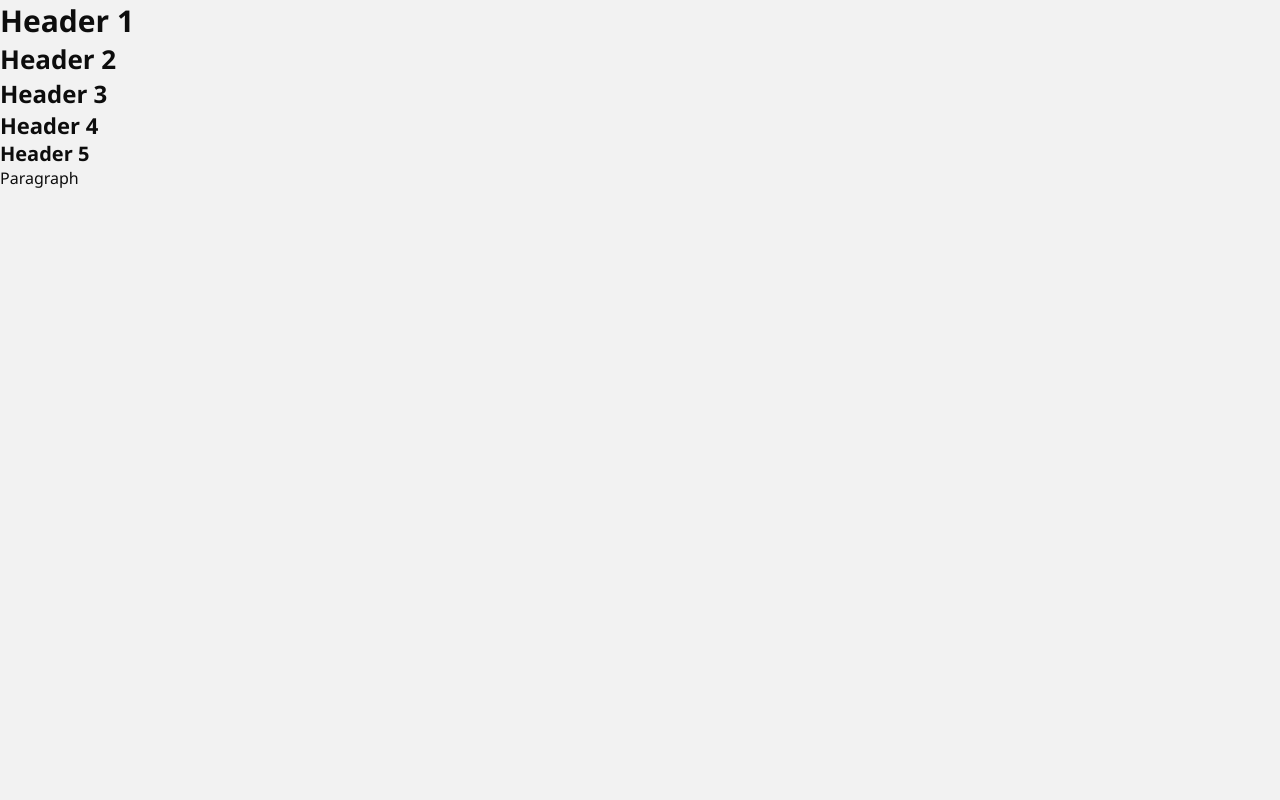
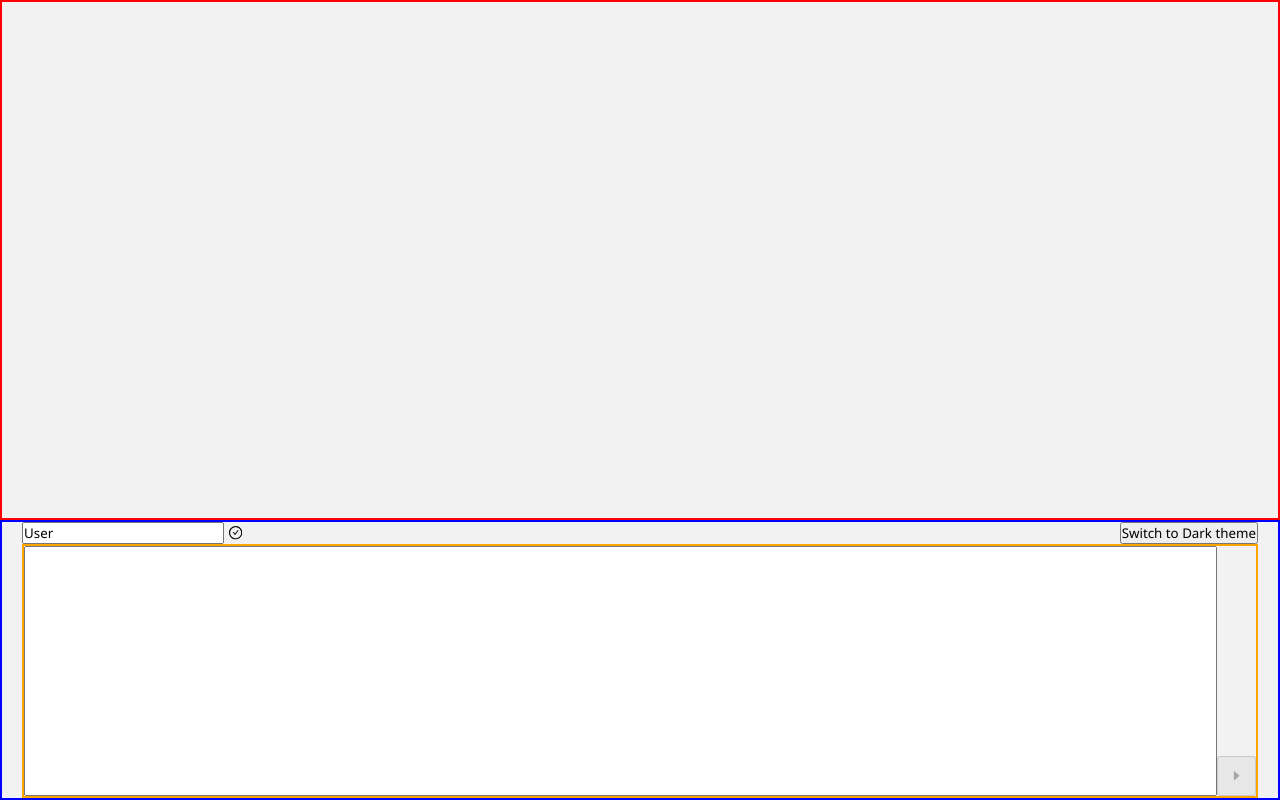
Before and after one commit to jposawa/chat-test, a React (Vite) app: page / in a window 1280 px wide. Built offline with nearby package versions, Linux system fonts and the light colour scheme.

Commit message:
Basic structure

```diff
--- a/package.json
+++ b/package.json
@@ -10,6 +10,7 @@
     "preview": "vite preview"
   },
   "dependencies": {
+    "@ant-design/icons": "^5.1.4",
     "react": "^18.2.0",
     "react-dom": "^18.2.0"
   },
--- a/src/App.jsx
+++ b/src/App.jsx
@@ -1,20 +1,76 @@
 import React from "react";
+import { CaretRightOutlined, CheckCircleOutlined } from "@ant-design/icons";
 
-import styles from './App.module.css';
+import styles from "./App.module.css";
 
 export default function App() {
-  const [activeTheme, setActiveTheme] = React.useState("mainTheme");
+  const [activeTheme, setActiveTheme] = React.useState("lightTheme");
+  const [username, setUsername] = React.useState("User");
+  const [messagesList, setMessagesList] = React.useState([]);
+  const [currentMessage, setCurrentMessage] = React.useState();
 
+  const handleThemeSwitch = () => {
+    setActiveTheme(activeTheme === "lightTheme" ? "darkTheme" : "lightTheme");
+  };
 
+  const handleNameUpdate = (event) => {
+    event.preventDefault();
+
+    const form = event.target;
+
+    setUsername(form.username.value);
+  };
+
+  const sendMessage = (event) => {
+    event.preventDefault();
+
+    const form = event.target;
+    const newMessage = form?.messageField?.value || "";
+    // form.messageField.value = "";
+    setCurrentMessage("");
+
+    setMessagesList([...messagesList, newMessage.trim()]);
+  };
 
   return (
     <div className={`${styles[activeTheme]} ${styles.mainWrapper}`}>
-      <h1>Header 1</h1>
-      <h2>Header 2</h2>
-      <h3>Header 3</h3>
-      <h4>Header 4</h4>
-      <h5>Header 5</h5>
-      <p>Paragraph</p>
+      <section className={styles.messagesList}>
+        {messagesList.map((message, index) => (
+          <p key={`msg${index}`}>
+            <b>{username}:</b> {message}
+          </p>
+        ))}
+      </section>
+
+      <section className={styles.userWrapper}>
+        <div className={styles.chatSettings}>
+          <form className={styles.userSettings} onSubmit={handleNameUpdate}>
+            <input name="username" type="text" defaultValue={username} />
+            <button type="submit">
+              <CheckCircleOutlined />
+            </button>
+          </form>
+          <button type="button" onClick={handleThemeSwitch}>
+            Switch to {activeTheme === "lightTheme" ? "Dark" : "Light"} theme
+          </button>
+        </div>
+
+        <form className={styles.messageWrapper} onSubmit={sendMessage}>
+          <textarea
+            name="messageField"
+            value={currentMessage}
+            onChange={({ target: field }) => {
+              setCurrentMessage(field?.value?.trim());
+            }}
+          ></textarea>
+          <button
+            type="submit"
+            disabled={!currentMessage || currentMessage === ""}
+          >
+            <CaretRightOutlined />
+          </button>
+        </form>
+      </section>
     </div>
   );
 }
--- a/src/App.module.css
+++ b/src/App.module.css
@@ -1,12 +1,71 @@
 .mainWrapper {
+  --defaultTransitionTime: 300ms;
+
   position: relative;
   width: 100vw;
   height: 100vh;
   color: var(--textColor);
   background: var(--bgColor);
+  transition: color var(--defaultTransitionTime) linear,
+    background var(--defaultTransitionTime) linear;
+  display: flex;
+  flex-direction: column;
+
+  & > section {
+    position: relative;
+    border: 2px solid;
+  }
+
+  .messagesList {
+    height: 65%;
+    border-color: red;
+  }
+
+  .userWrapper {
+    height: 35%;
+    border-color: blue;
+    display: flex;
+    flex-direction: column;
+
+    .chatSettings {
+      width: 100%;
+      display: flex;
+      justify-content: space-between;
+
+      .userSettings {
+        display: flex;
+        gap: 0.5rem;
+        & > button {
+          background: none;
+          border: none;
+        }
+      }
+    }
+
+    .messageWrapper {
+      border: 2px solid orange;
+      position: relative;
+      height: 100%;
+      display: flex;
+      align-items: flex-end;
+
+      & > textarea {
+        width: 100%;
+        height: 100%;
+        resize: none;
+      }
+
+      & > button {
+        --size: 4rem;
+
+        width: var(--size);
+        height: var(--size);
+      }
+    }
+  }
 }
 
-.mainTheme {
+.lightTheme {
   --textColor: var(--blackColor);
   --bgColor: var(--whiteColor);
 }
@@ -15,3 +74,9 @@
   --textColor: var(--whiteColor);
   --bgColor: var(--blackColor);
 }
+
+@media screen and (min-width: 889px) {
+  .userWrapper {
+    padding: 0 2rem;
+  }
+}
--- a/src/index.css
+++ b/src/index.css
@@ -9,6 +9,10 @@
   box-sizing: border-box;
   font-family: "Segoe UI", "Roboto", "Oxygen", "Ubuntu", "Cantarell",
     "Fira Sans", "Droid Sans", "Helvetica Neue", sans-serif;
+}
+
+button, a {
+  cursor: pointer;
 }
 
 /*Setting the root font-size to 62.5 (default 10px) for better control, responsivity and smoother scaling*/
```
Also changed, not shown: 1 other file (tests, documents, lock files or other folders).
